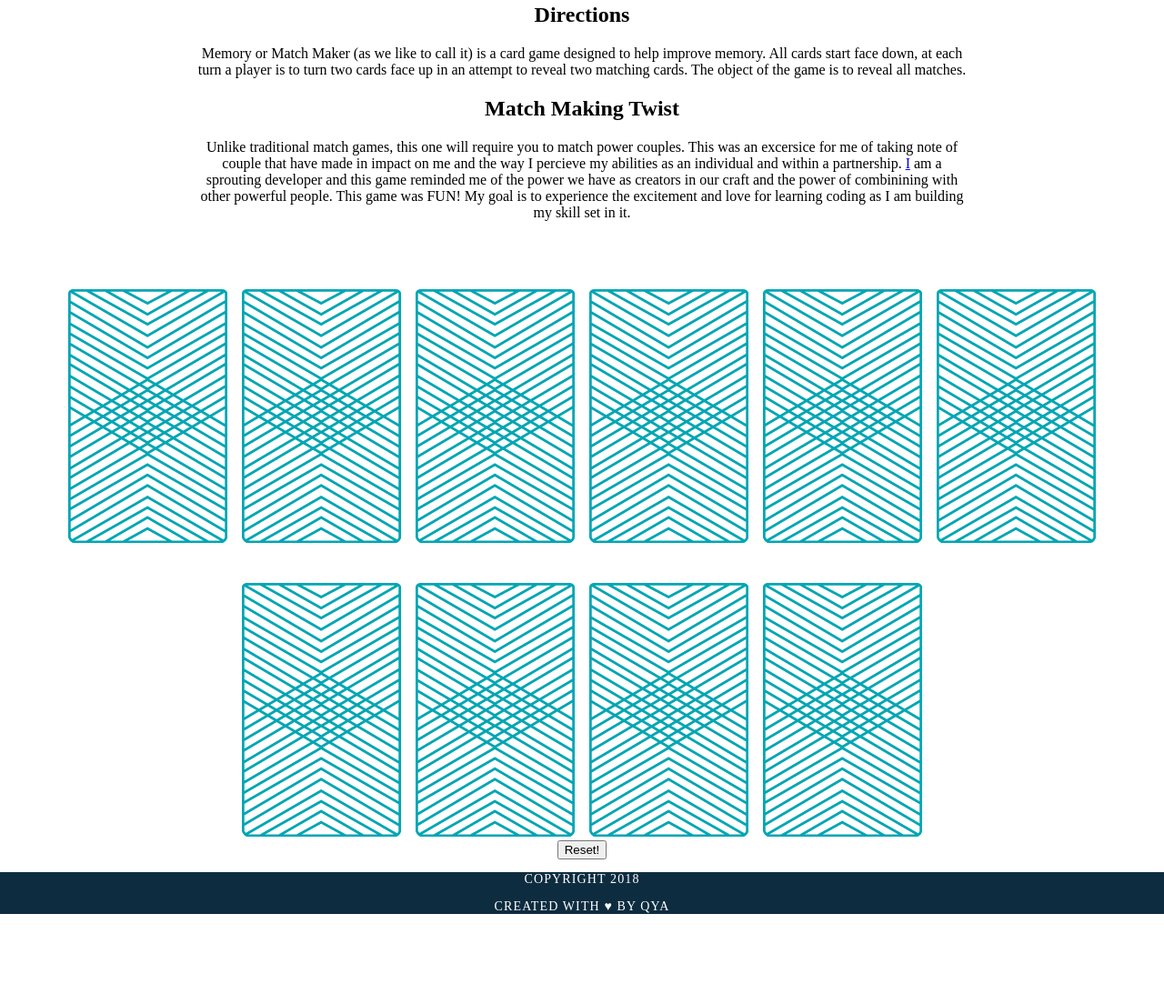
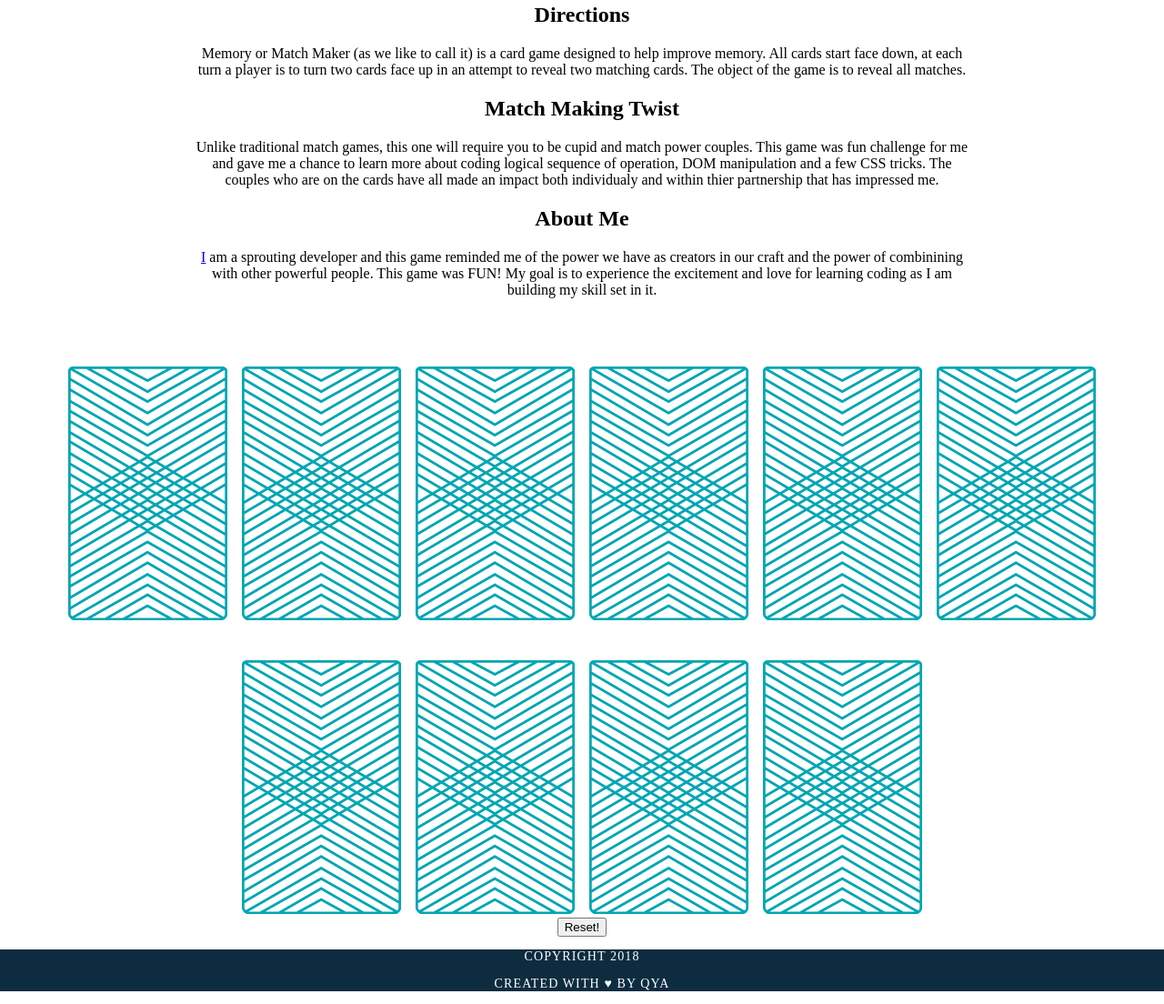
Before and after one commit to rahmad239/matchgame, a plain HTML site: page index.html in a window 1280 px wide. Shown: the part 187-1291 px from the top of the page at 91% size. Before the commit the page ends 1206 px from the top, so only its background shows below. Drawn offline with Linux system fonts and the light colour scheme.

Commit message:
reset button

```diff
--- a/index.html
+++ b/index.html
@@ -24,20 +24,20 @@
         improve memory. All cards start face down, at each turn a player is to turn
         two cards face up in an attempt to reveal two matching cards. The object of
         the game is to reveal all matches.</p>
-
     <h2>Match Making Twist</h2>
-        <p>Unlike traditional match games, this one will require you to match power couples.
-        This was an excersice for me of taking note of couple that have made in impact on me and
-        the way I percieve my abilities as an individual and within a partnership.
-        <a id="profile"href="www.linkedin.com/in/rahmad239">I</a> am a sprouting developer and this game reminded me of the power we have as creators in
+        <p>Unlike traditional match games, this one will require you to be cupid and match power couples. This game was
+        fun challenge for me and gave me a chance to learn more about coding logical sequence of operation, DOM manipulation and a few CSS tricks.
+        The couples who are on the cards have all made an impact both individualy and
+        within thier partnership that has impressed me.</p>
+    <h2>About Me</h2>
+        <p><a id="profile"href="www.linkedin.com/in/rahmad239">I</a> am a sprouting developer and this game reminded me of the power we have as creators in
         our craft and the power of combinining with other powerful people. This game was FUN!
         My goal is to experience the excitement and love for learning coding as I am building
-        my skill set in it.
-    </p>
+        my skill set in it.</p>
     </main>
     <div id="game-board" class="board clearfix"></div>
 
-    <button type="button">Reset!</button>
+    <div> <button type="button">Reset!</button> </div>
 
     <footer>
         <p class= "copyright"> copyright 2018</p>
--- a/main.css
+++ b/main.css
@@ -61,7 +61,7 @@ footer {
 
 }
 .button {
-    background-color: red
+    background-color: red;
     border: none;
     color: white;
     padding: 15px 32px;
--- a/main.js
+++ b/main.js
@@ -93,9 +93,18 @@ var createBoard = function() {
   for (var i = 0; i < cards.length; i++) {
     var cardElement = document.createElement('img');
     cardElement.setAttribute('src', 'card_images/back.png');
-    cardElement.setAttribute('data-id', i);
+    cardElement.setAttribute('data-id', 'i');
     cardElement.addEventListener('click', flipCard);
     document.getElementById('game-board').appendChild(cardElement);
   }
 };
 createBoard();
+var clearBoard = function() {
+  for (var i = 0; i < cards.length; i++) {
+    cardElement.setAttribute('src', 'card_images/back.png');
+  }
+  //change the set attribute to filter thru the pictures randomly
+};
+
+var button = document.querySelector('button');
+button.addEventListener('click', clearBoard);
```
